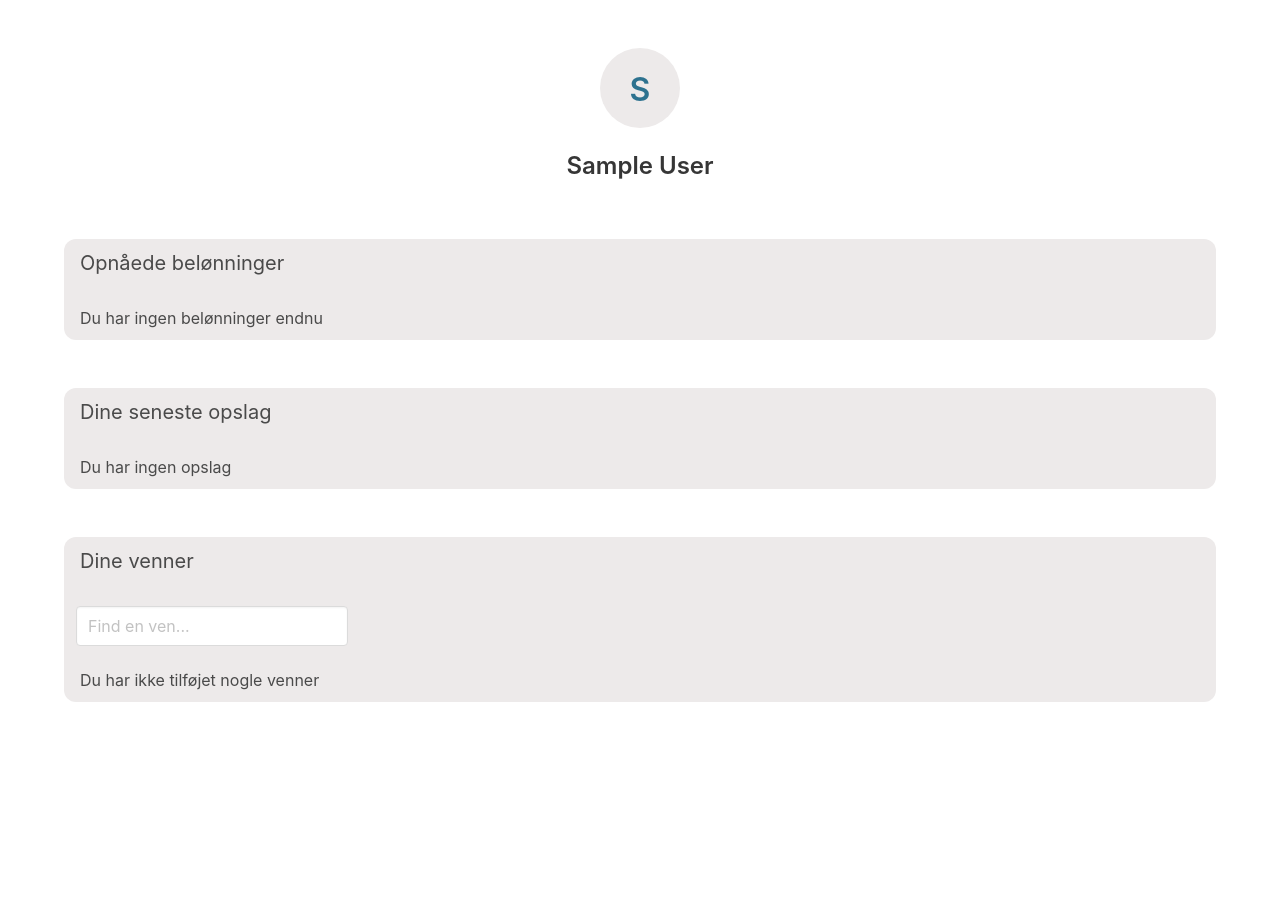
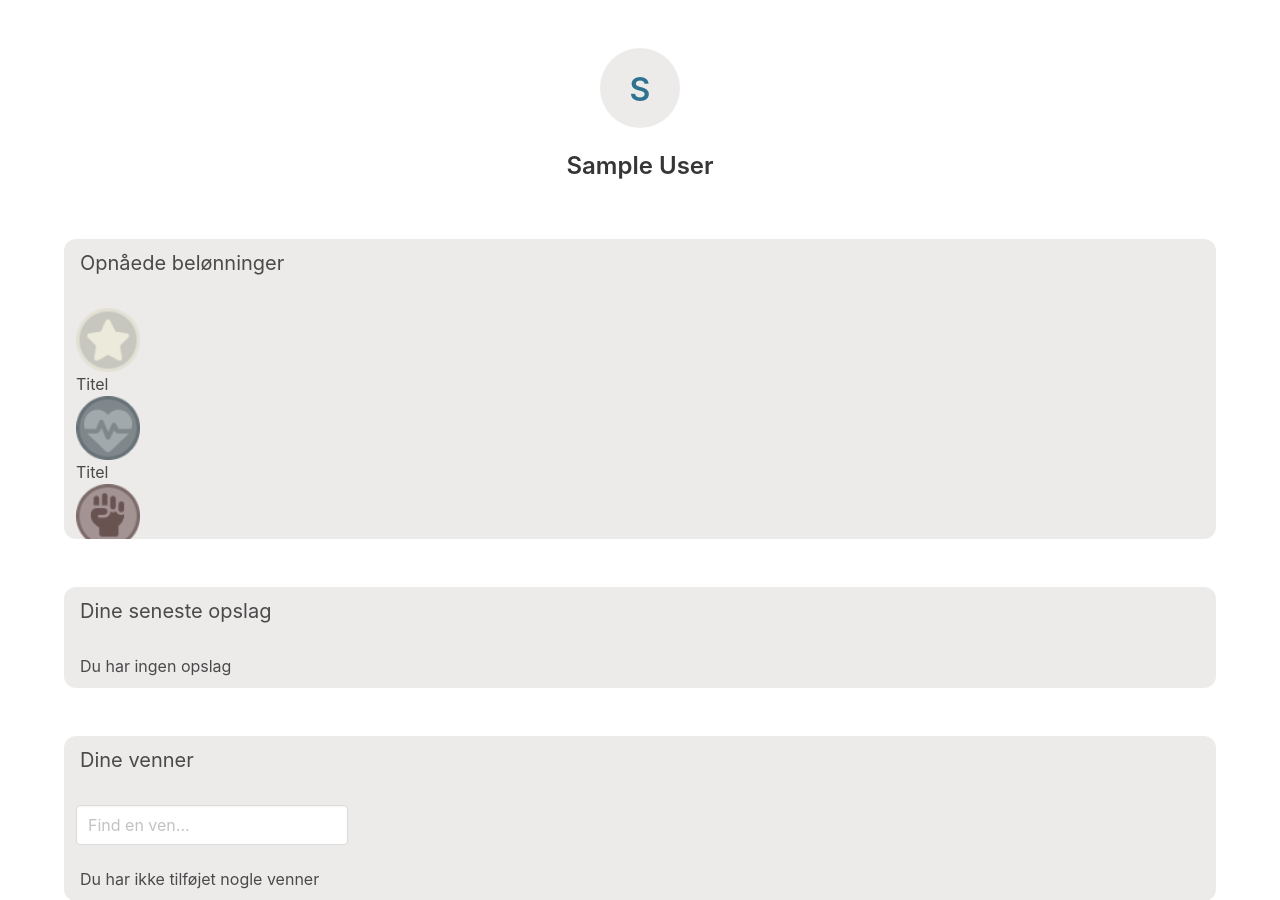
Before and after one commit to Lauramediedk/BikeMate2024, a Flask app: page /dashboard/ in a window 1280 px wide. Shown: the top 900 px of the page. Before the commit the page ends 702 px from the top, so only its background shows below. Run offline with Flask 3, Linux system fonts and the light colour scheme; the visitor is signed in with stand-in values (Sample User, id 1); some libraries are stand-ins or nearby versions.

Commit message:
added badges and made a greyscaled look for them to display that the user havn't achieved them yet

```diff
--- a/static/styles.css
+++ b/static/styles.css
@@ -52,6 +52,15 @@
   font-weight: bold;
 }
 
+/* Badges/rewards ikoner*/
+.inactive-badge {
+  filter: grayscale(80%);
+}
+
+.active-badge {
+  filter: grayscale(0%);
+}
+
 /* Desktop specific */
 @media screen and (min-width: 1088px) {
   .has-margin-vertical-desktop {
--- a/static/styles.scss
+++ b/static/styles.scss
@@ -59,6 +59,15 @@ $grey: #EDEAEA;
     font-weight: bold;
 }
 
+/* Badges/rewards ikoner*/
+.inactive-badge{
+    filter: grayscale(80%);
+}
+
+.active-badge{
+    filter: grayscale(0%);
+}
+
 /* Desktop specific */
 @media screen and (min-width: 1088px) {
 
--- a/templates/dashboard.html
+++ b/templates/dashboard.html
@@ -9,7 +9,7 @@
             {% set initials = session.first_name[0] %} <!--Get the first letter-->
             <div class="is-flex center">
                 <div class="is-rounded grey">
-                    <p class="title is-3 pt-5 round-shape">{{ initials}}</p>
+                    <p class="title is-3 pt-5 round-shape">{{ initials }}</p>
                 </div>
             </div>
             <h1 class="title is-4">
@@ -25,12 +25,45 @@
                     <p class="subtitle is-5 px-4 pt-3">Opnåede belønninger</p>
                     {% if user_rewards %}
                         {% for reward in user_rewards %}
-                            <div class="column">
-                            {{ reward }}
+                            <div class="column active-badge">
+                                <div class="image">
+                                    <img src="{{ url_for('static', filename='badges/stjerneikon.png') }}" alt="Badge">
+                                    {{ reward }}
+                                </div>
+                            </div>
+                            <div class="column active-badge">
+                                <div class="image">
+                                    <img src="{{ url_for('static', filename='badges/puls.png') }}" alt="Badge">
+                                    {{ reward }}
+                                </div>
+                            </div>
+                            <div class="column active-badge">
+                                <div class="image">
+                                    <img src="{{ url_for('static', filename='badges/ånd.png') }}" alt="Badge">
+                                    {{ reward }}
+                                </div>
                             </div>
                         {% endfor %}
+
                     {% else %}
-                        <p class="subtitle is-6 px-4 py-3">Du har ingen belønninger endnu</p>
+                    <div class="column inactive-badge">
+                        <div class="image is-64x64">
+                            <img src="{{ url_for('static', filename='badges/stjerneikon.png') }}" alt="Badge">
+                            Titel
+                        </div>
+                    </div>
+                    <div class="column inactive-badge">
+                        <div class="image is-64x64">
+                            <img src="{{ url_for('static', filename='badges/puls.png') }}" alt="Badge">
+                            Titel
+                        </div>
+                    </div>
+                    <div class="column inactive-badge">
+                        <div class="image is-64x64">
+                            <img src="{{ url_for('static', filename='badges/ånd.png') }}" alt="Badge">
+                            Titel
+                        </div>
+                    </div>
                     {% endif %}
                 </div>
             </div>
```
Also changed, not shown: static/badges/puls.png (added), static/badges/stjerneikon.png (added), static/badges/ånd.png (added), 1 other file.
